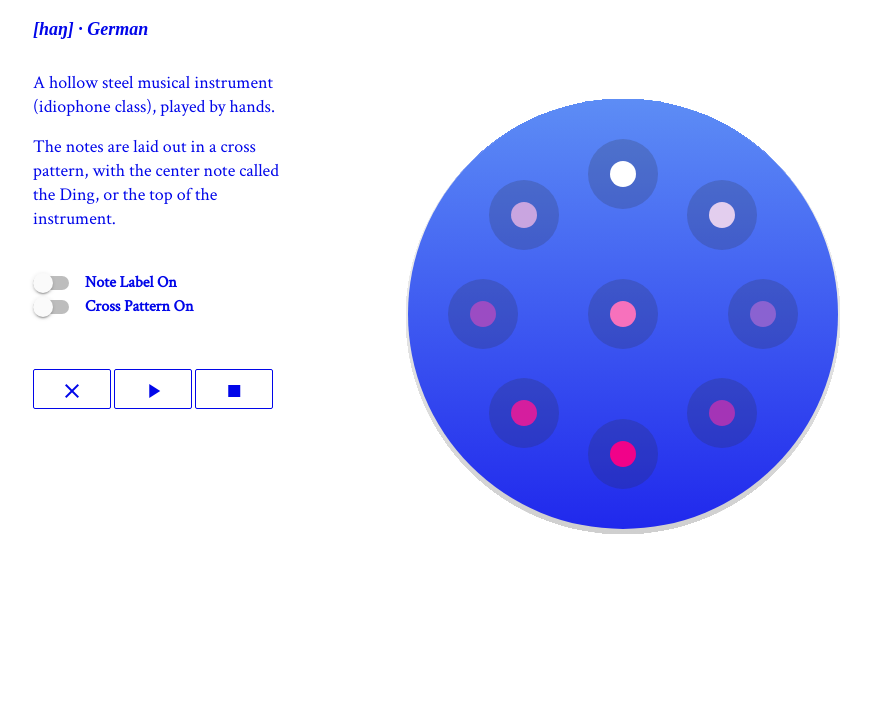
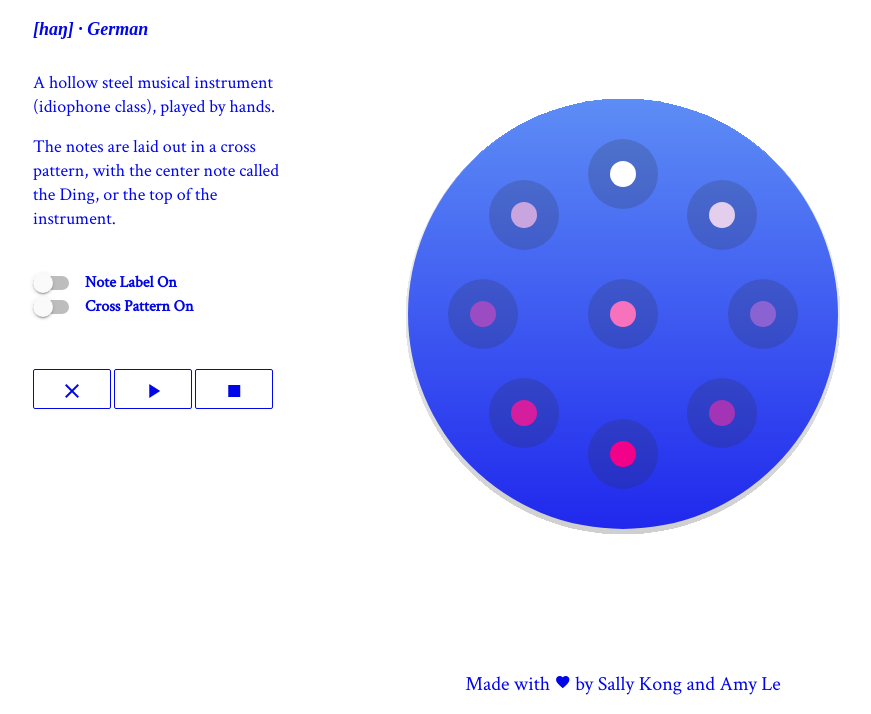
Before and after one commit to kongsally/hang-out, a plain HTML site: page index.html in a window 1280 px wide. Shown: the part 86-800 px from the top of the page, without its empty margins (17-888 px from the left). Drawn offline with nearby package versions, Linux system fonts and the light colour scheme.

Commit message:
Made with love

```diff
--- a/index.html
+++ b/index.html
@@ -56,6 +56,7 @@
   </div>
 
   <canvas id="hang" width='500px' height='500px'></canvas>
+  <div id="footer">Made with <i id="heart" class="material-icons">favorite</i> by Sally Kong and Amy Le</div>
+</body>
 
-</body>
 </html>
--- a/main.css
+++ b/main.css
@@ -70,3 +70,17 @@ label {
     border: 1px solid #0106e9;
     color: #fff;
 }
+
+#heart {
+	font-size: 16px;
+	margin-top: 4px;
+}
+#footer {
+	width: 100%;
+	font-size: 20px;
+	bottom: 0;
+	left: 0;
+	position: fixed;
+	text-align: center;
+	line-height: 3em;
+}
```
